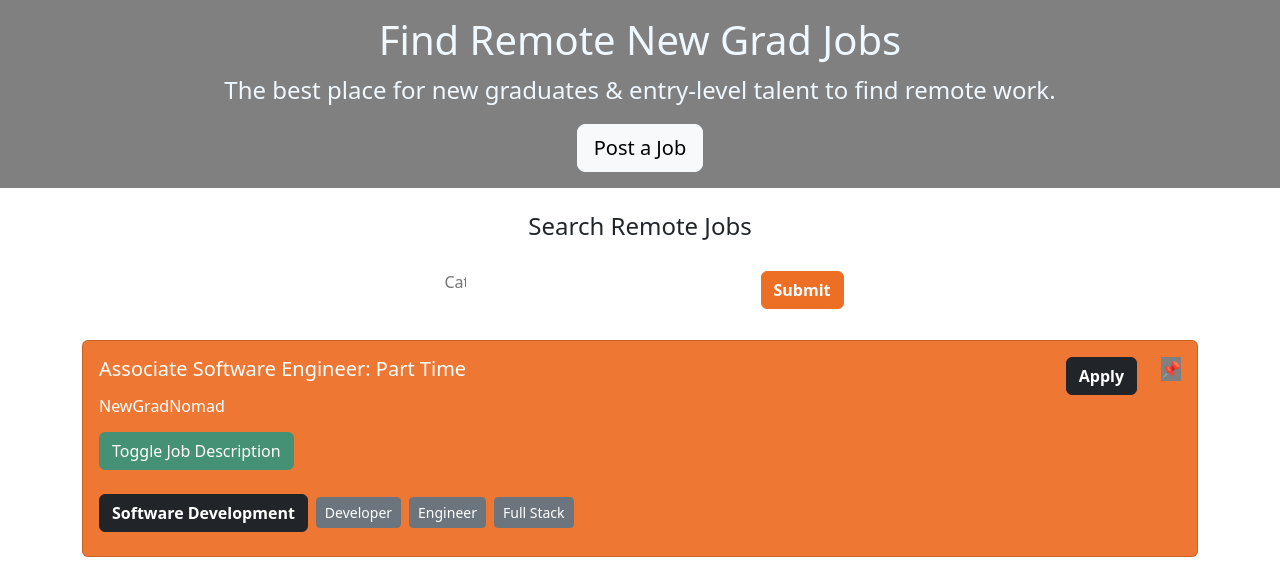
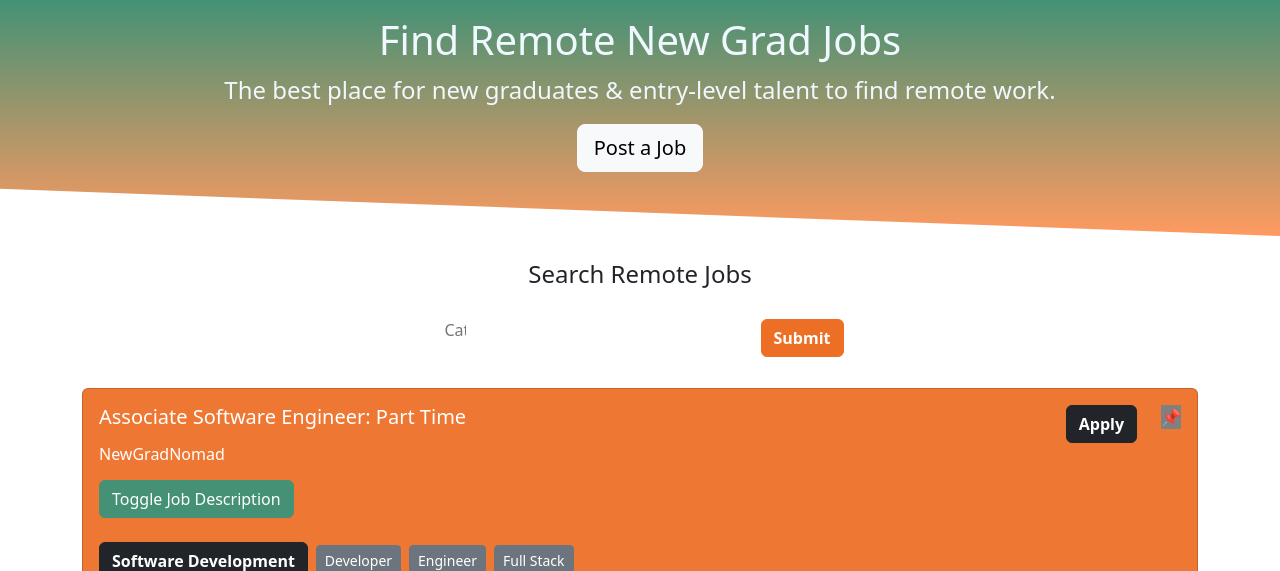
Before and after one commit to NewGradNomad/newgradnomad.com-HTML-PHP, a PHP site: page / in a window 1280 px wide. Shown: the part 70-641 px from the top of the page. Run offline with PHP 8.4, Linux system fonts and the light colour scheme; data comes from the database, SQL or seed files in the repository; some libraries are stand-ins or nearby versions.

Commit message:
first-pr-on-v2

```diff
--- a/style/HeroSection.css
+++ b/style/HeroSection.css
@@ -1,5 +1,9 @@
 .hero-container {
-  background-color: gray !important;
+  /* background-color: gray !important; */
   color: aliceblue !important;
   padding-top: 1rem !important;
+  padding-bottom: 3rem !important;
+  background-image: linear-gradient(180deg, #449175, #ff9a60) !important;
+  z-index: -1;
+  clip-path: polygon(0 0, 100% 0, 100% 100%, 0 80%);
 }
```
